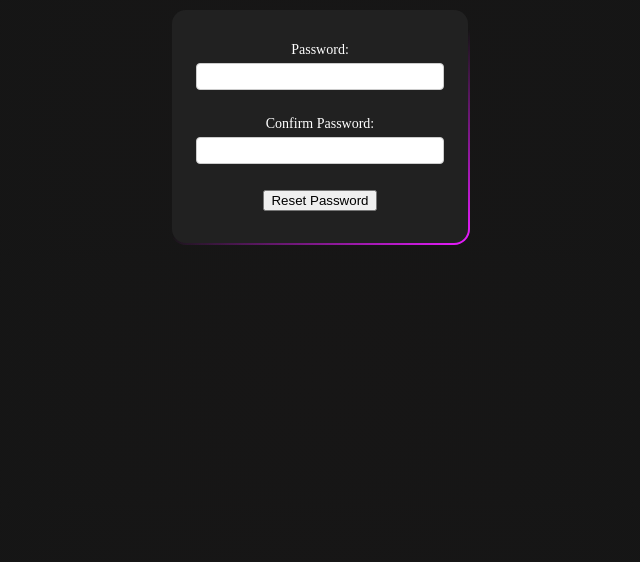
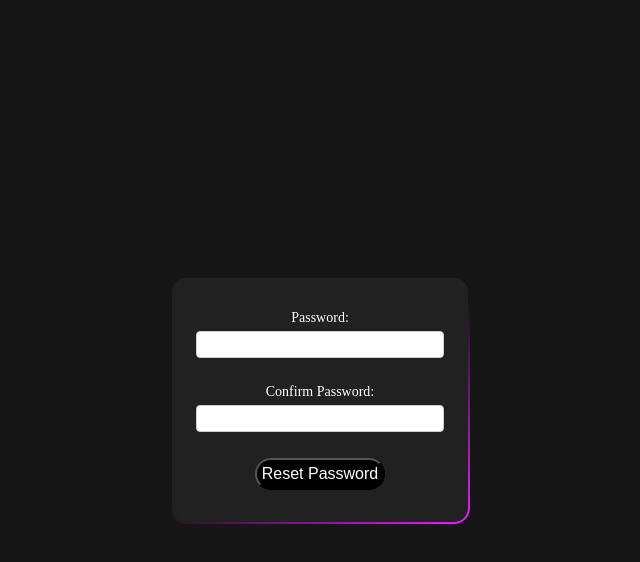
Before and after one commit to pokaljainam24/JavaScript, a plain HTML site: page reset password/index.html in a window 1280 px wide. Shown: the whole page, without its empty margins (320-960 px from the left). Drawn offline with Linux system fonts and the light colour scheme.

Commit message:
work done

```diff
--- a/reset password/index.html
+++ b/reset password/index.html
@@ -9,7 +9,7 @@
 </head>
 
 <body>
-    <div class="form-container">
+    <div class="form-container" style="position: absolute; top: 50%; left: 50%; transform: translate(-50%, -50%);">
         <form>
             <label for="floatingPassword">Password:</label>
             <input type="password" id="floatingPassword" name="floatingPassword"><br><br>
--- a/reset password/style.css
+++ b/reset password/style.css
@@ -69,3 +69,11 @@ button[type="button"] {
 button[type="button"]:hover {
     background-color: #3e8e41;
 }
+
+#resetPwdBtn{
+    padding: 5px;
+    border-radius: 40px;
+    font-size: 1rem;
+    background-color: #000000;
+    color: white;
+}
```
